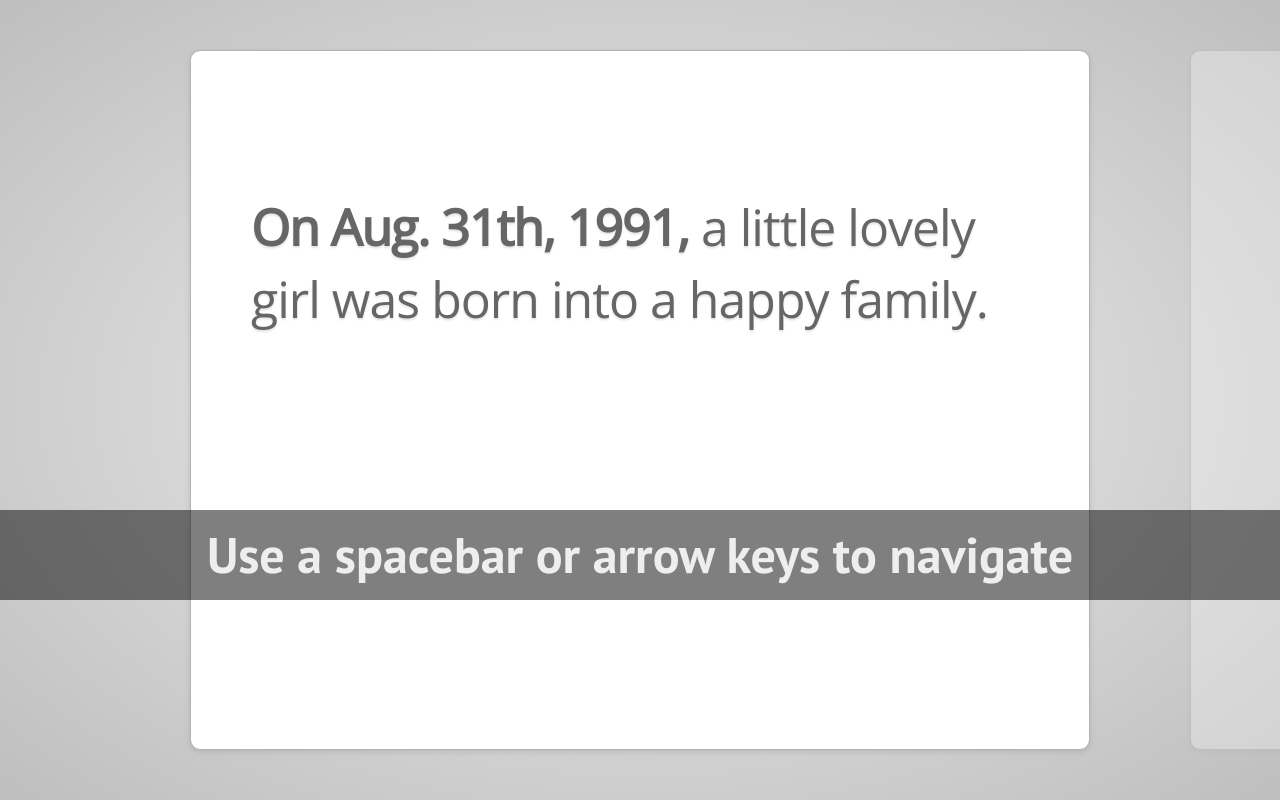
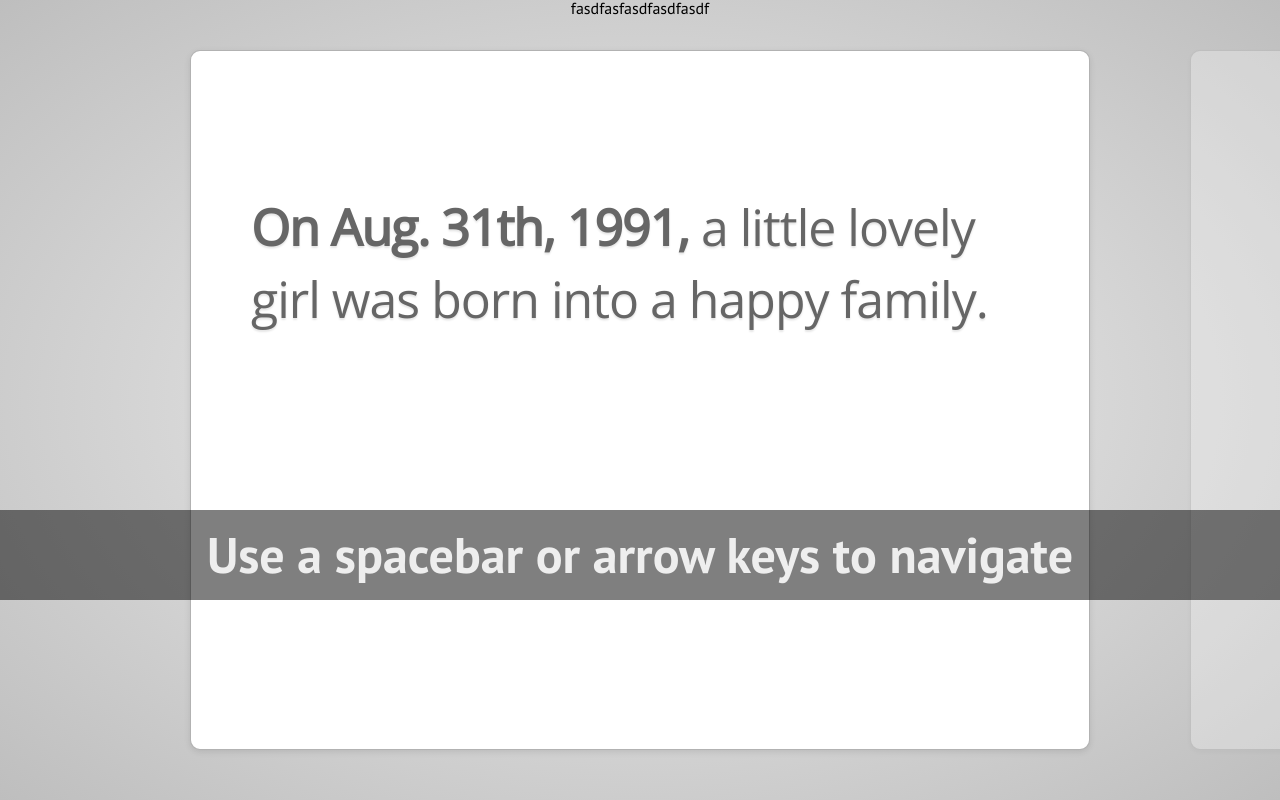
Before and after one commit to winterszhang/winterszhang.github.io, a plain HTML site: page index.html in a window 1280 px wide. Shown: the top 800 px of the page. Drawn offline with nearby package versions, Linux system fonts and the light colour scheme.

Commit message:
Update index.html

```diff
--- a/index.html
+++ b/index.html
@@ -83,6 +83,8 @@
 
 <body class="impress-not-supported">
 
+<h1>fasdfasfasdfasdfasdf</h1>
+
 <div class="fallback-message">
     <p>Your browser <b>doesn't support the features required</b> by impress.js, so you are presented with a simplified version of this presentation.</p>
     <p>For the best experience please use the latest <b>Chrome</b>, <b>Safari</b> or <b>Firefox</b> browser.</p>
```
